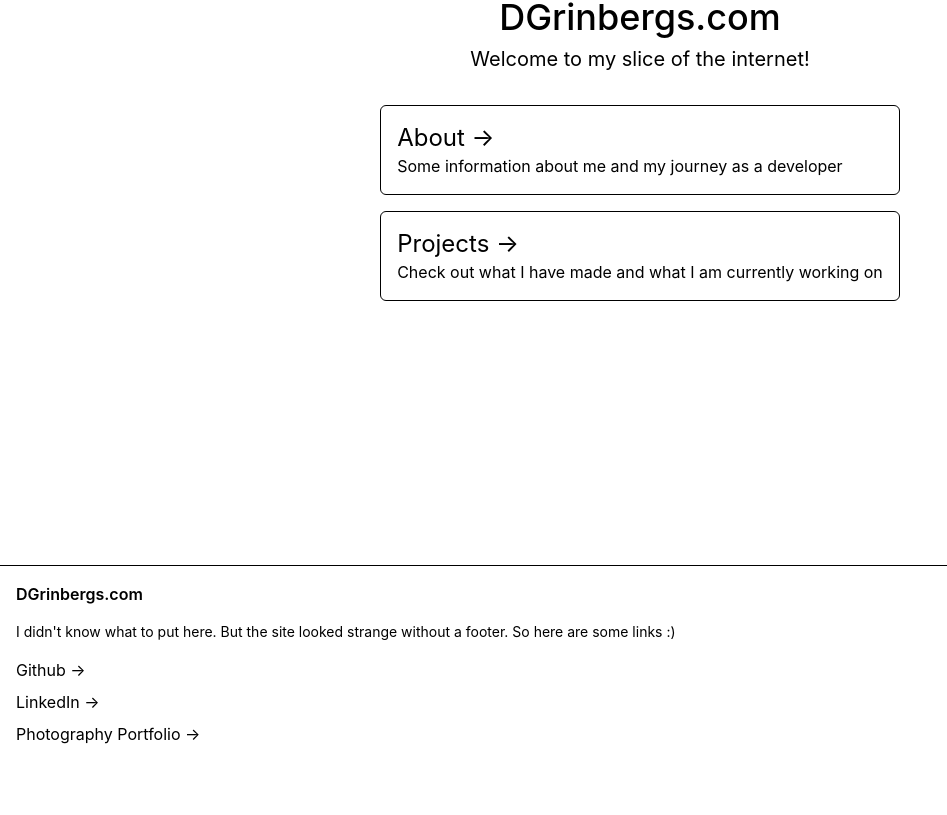
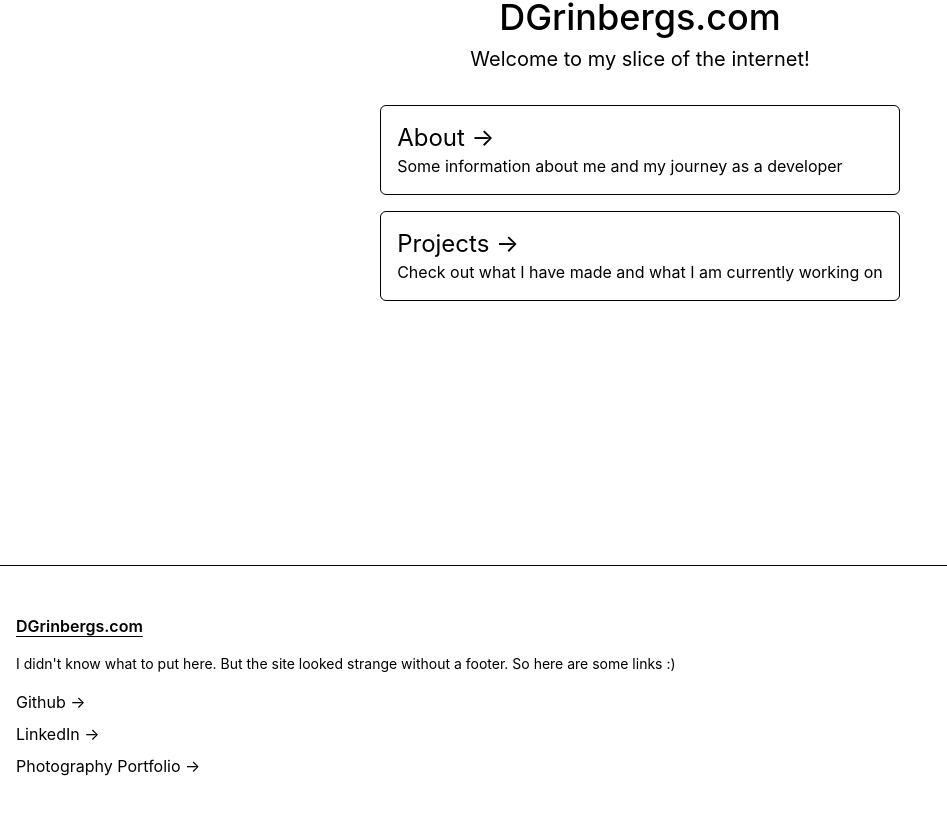
Before and after one commit to dgrinbergs/dgrinbergs.com, a Next.js app: page / in a window 1280 px wide. Shown: the part 235-1050 px from the top of the page, without its empty margins (0-947 px from the left). Before the commit the page ends 997 px from the top, so only its background shows below. Built offline with nearby package versions, Linux system fonts and the light colour scheme.

Commit message:
styling improvements

```diff
--- a/components/Footer.tsx
+++ b/components/Footer.tsx
@@ -1,3 +1,5 @@
+import Link from "next/link";
+
 const links = [
   {
     name: "Github",
@@ -15,15 +17,20 @@
 
 const Footer = () => {
   return (
-    <footer className="p-4 grid grid-cols-1 gap-4 max-w-7xl m-auto">
-      <p className="font-semibold">DGrinbergs.com</p>
+    <footer className="px-4 py-12 grid grid-cols-1 gap-4 max-w-7xl m-auto">
+      <Link href="/">
+        <a className="w-min font-semibold underline underline-offset-4 hover:text-sky-500 transition ease-in-out">DGrinbergs.com</a>
+      </Link>
+
       <p className="text-sm">
-        I didn&apos;t know what to put here. But the site looked strange without a
-        footer. So here are some links :)
+        I didn&apos;t know what to put here. But the site looked strange without
+        a footer. So here are some links :)
       </p>
       <ul className="flex flex-col space-y-2">
         {links.map(({ name, href }) => (
-          <a href={href} key={name} target="_blank" rel="noreferrer">{name} &rarr;</a>
+          <a href={href} key={name} target="_blank" rel="noreferrer">
+            {name} &rarr;
+          </a>
         ))}
       </ul>
     </footer>
--- a/pages/index.tsx
+++ b/pages/index.tsx
@@ -44,7 +44,7 @@
         <div className="grid grid-cols-1 p-8 gap-4">
           {cards.map((card) => (
             <Link href={card.link.href} key={card.link.name}>
-              <a className="p-4 border border-black dark:border-neutral-300 rounded-md">
+              <a className="p-4 border border-black dark:border-neutral-300 rounded-md hover:border-sky-500 hover:text-sky-500 transition ease-in-out">
                 <h2 className="text-2xl">{card.link.name} &rarr;</h2>
                 <p>{card.excert}</p>
               </a>
```
